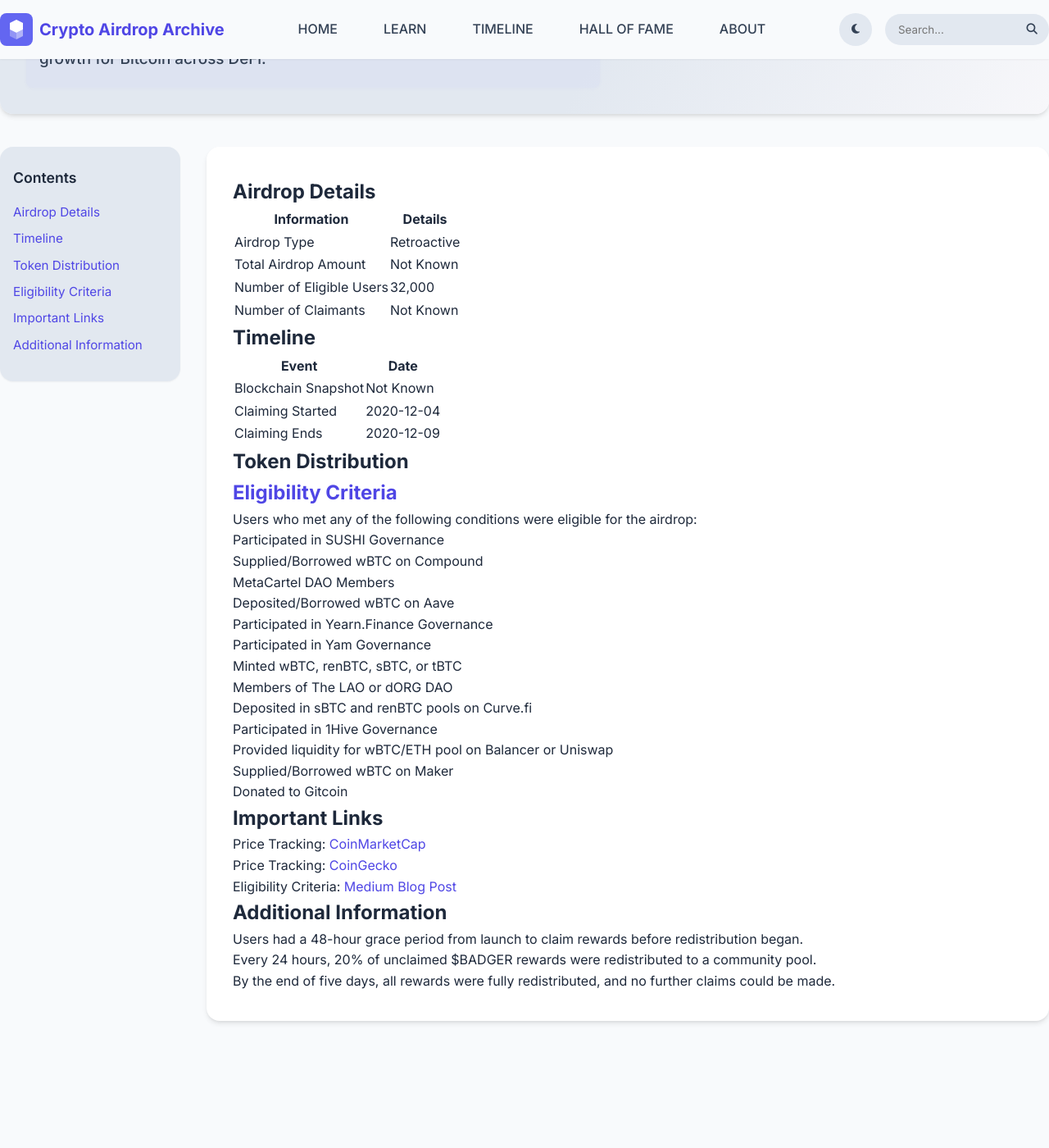
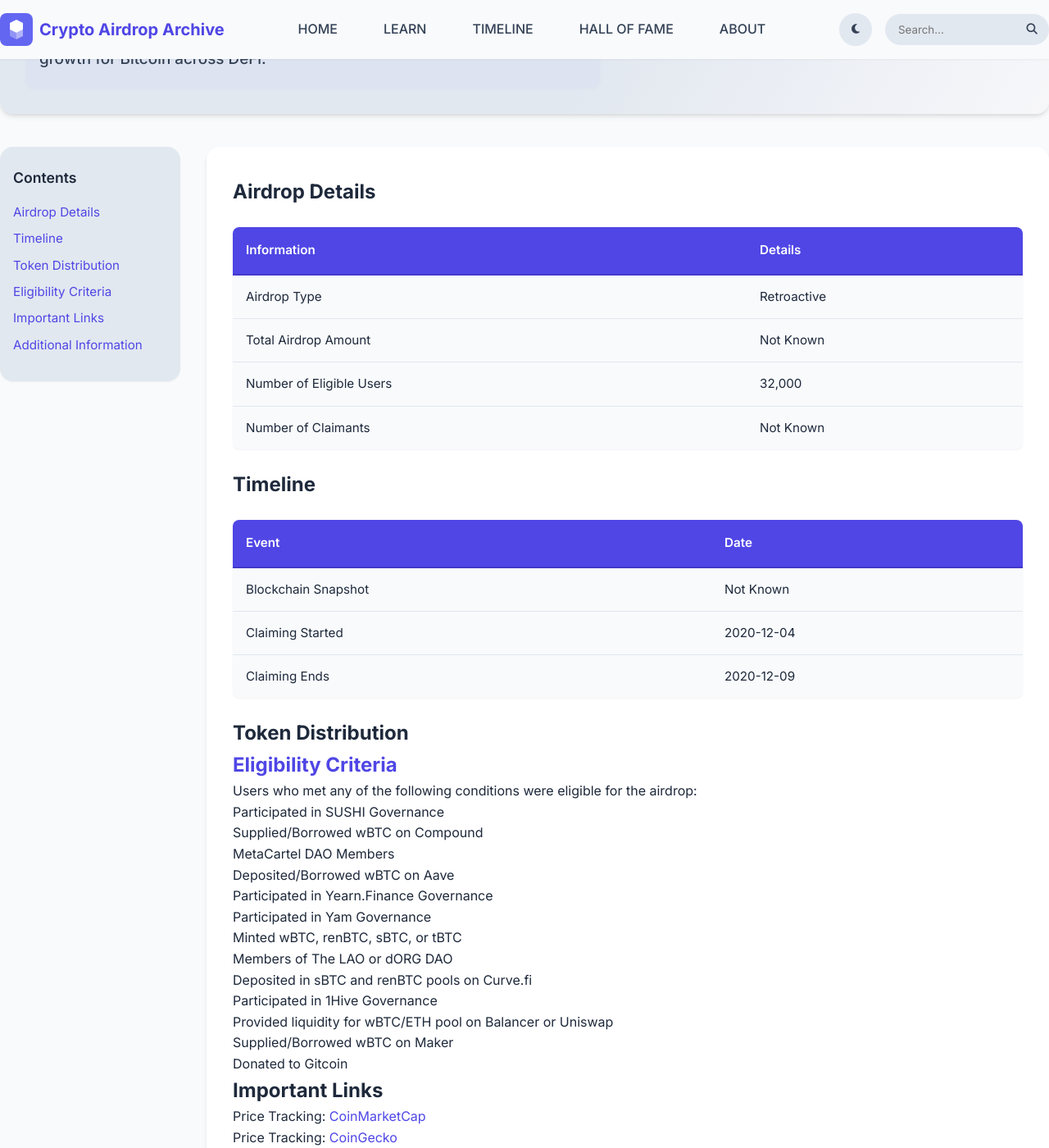
Before and after one commit to i-shivamsoni/airdrop-archive, a Jekyll site: the page built from _posts/2020-12-04-Badger-DAO.md, in a window 1280 px wide and 1400 px high, scrolled down 355 px. Shown: the whole window at 82% size. Built offline with Jekyll 4.4.1, drawn with Linux system fonts in a browser that asks for light colours; before the commit the page ends 1704 px from its top, so only the background shows below that.

Commit message:
post page ui is fixed

```diff
--- a/assets/css/post.css
+++ b/assets/css/post.css
@@ -239,3 +239,106 @@
     padding: 1.25rem 0.75rem;
   }
 }
+
+/* Table Styles */
+.post-content table {
+    width: 100%;
+    border-collapse: collapse;
+    margin: 1.5rem 0;
+    font-size: 0.95rem;
+    background: var(--light);
+    border-radius: var(--radius-md);
+    overflow: hidden;
+    box-shadow: var(--shadow-sm);
+}
+
+.post-content table thead {
+    background: var(--primary);
+    color: white;
+}
+
+.post-content table th {
+    padding: 1rem;
+    text-align: left;
+    font-weight: 600;
+    font-size: 0.95rem;
+    border-bottom: 2px solid var(--primary-dark);
+}
+
+.post-content table td {
+    padding: 0.875rem 1rem;
+    border-bottom: 1px solid var(--light-dark);
+    vertical-align: top;
+}
+
+.post-content table tbody tr:last-child td {
+    border-bottom: none;
+}
+
+.post-content table tbody tr:hover {
+    background: rgba(99, 102, 241, 0.03);
+}
+
+/* Responsive Table Styles */
+@media (max-width: 768px) {
+    .post-content table {
+        display: block;
+        overflow-x: auto;
+        -webkit-overflow-scrolling: touch;
+        margin: 1rem -1rem;
+        border-radius: 0;
+        box-shadow: none;
+    }
+
+    .post-content table thead {
+        display: none;
+    }
+
+    .post-content table tbody tr {
+        display: block;
+        margin-bottom: 1rem;
+        border: 1px solid var(--light-dark);
+        border-radius: var(--radius-md);
+        background: var(--light);
+    }
+
+    .post-content table td {
+        display: block;
+        text-align: right;
+        padding: 0.75rem 1rem;
+        border-bottom: 1px solid var(--light-dark);
+        position: relative;
+    }
+
+    .post-content table td:last-child {
+        border-bottom: none;
+    }
+
+    .post-content table td::before {
+        content: attr(data-label);
+        float: left;
+        font-weight: 600;
+        color: var(--primary);
+    }
+
+    .post-content table td:empty {
+        display: none;
+    }
+}
+
+/* Dark Mode Table Styles */
+.dark-mode .post-content table {
+    background: var(--light);
+}
+
+.dark-mode .post-content table thead {
+    background: var(--primary);
+}
+
+.dark-mode .post-content table td {
+    border-color: rgba(255, 255, 255, 0.1);
+}
+
+.dark-mode .post-content table tbody tr:hover {
+    background: rgba(99, 102, 241, 0.05);
+}
```
Also changed, not shown: _layouts/post.html (+37 -5 lines).
